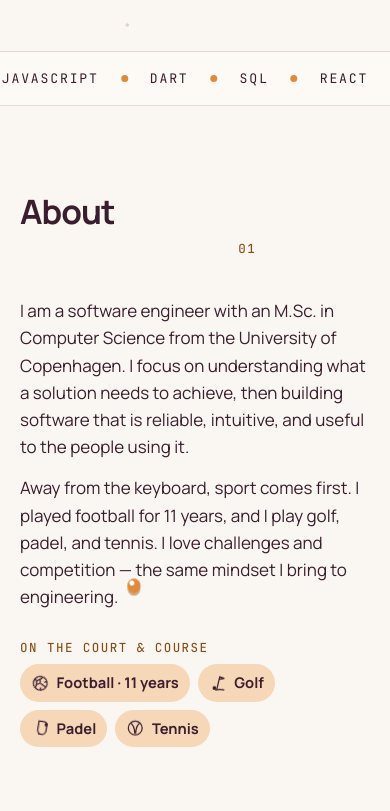
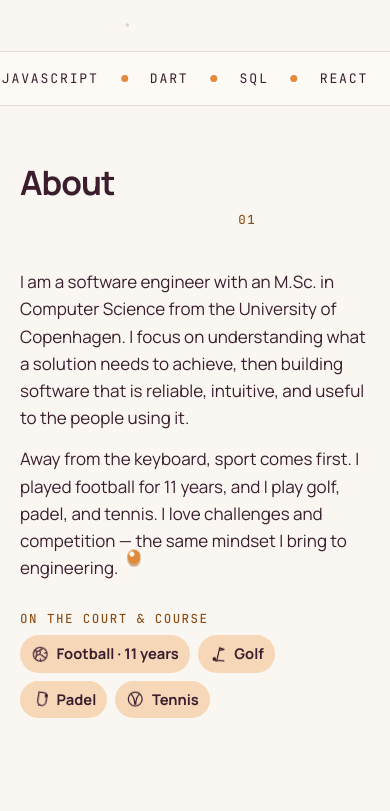
Before and after one commit to millanee/millanemeyer.com, a plain HTML site: page index.html in a window 390 px wide. Shown: the part 793-1604 px from the top of the page. Drawn offline with Linux system fonts and the light colour scheme.

Commit message:
Reduce main section spacing to two thirds (88px -> 59px padding)
Gaps between consecutive sections drop from 176px to 118px on all
breakpoints. scroll-margin-top keeps anchor jumps landing each heading 16px
below the sticky header, as before.

Co-authored-by: Millane Meyer <millanee@users.noreply.github.com>

```diff
--- a/assets/css/styles.css
+++ b/assets/css/styles.css
@@ -10,6 +10,7 @@
   --amber-deep: #c56e24;
   --shadow: 0 24px 50px rgba(58, 30, 46, 0.12);
   --header: 72px;
+  --section-space: 59px;
   --sans: Manrope, "Segoe UI", sans-serif;
   --mono: "JetBrains Mono", ui-monospace, monospace;
   --radius: 22px;
@@ -847,7 +848,9 @@ ul {
 }
 
 .section {
-  padding: 88px 0;
+  padding: var(--section-space) 0;
+  /* Anchor jumps land the section heading 16px below the sticky header. */
+  scroll-margin-top: calc(var(--header) + 16px - var(--section-space));
   /* Hover effects such as the certificate backdrop reach past the content edge; clip them at the viewport
      instead of letting them add a horizontal scrollbar. */
   overflow-x: clip;
```
